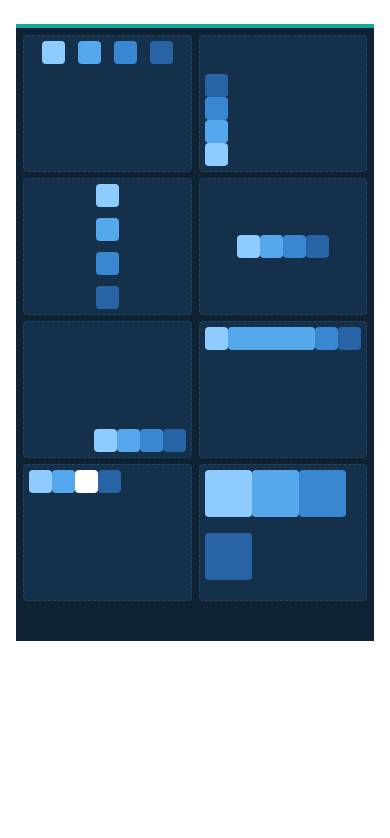
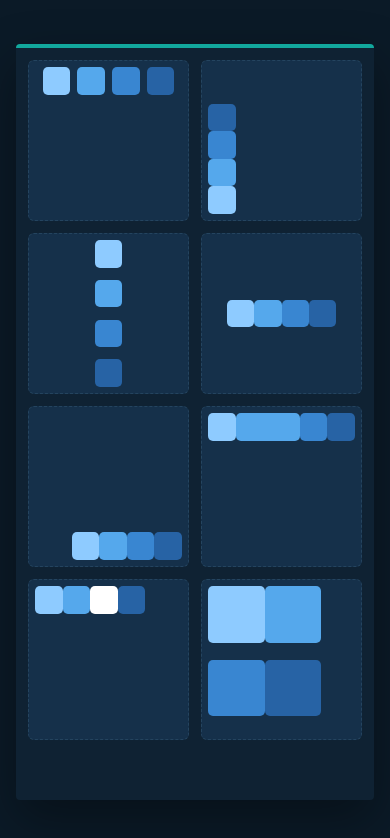
Before and after one commit to LauroAnd34/exercicio-flexbox, a plain HTML site: page index.html in a window 390 px wide. Drawn offline with Linux system fonts and the light colour scheme.

Commit message:
Visual mais caprichado: tamanhos proporcionais, painel centralizado e responsivo

```diff
--- a/style.css
+++ b/style.css
@@ -1,84 +1,119 @@
-/* ===== Base ===== */
+/* ==========================================================
+   Exercício Flexbox
+   Todos os tamanhos saem de --quadro, então a página
+   continua proporcional em qualquer tela.
+   ========================================================== */
+
+:root {
+  --quadro: clamp(140px, 20vw, 210px);       /* lado de cada quadro */
+  --espaco: calc(var(--quadro) * 0.05);       /* espaço entre quadros */
+  --borda-interna: calc(var(--quadro) * 0.04);
+  --peca: calc(var(--quadro) * 0.17);         /* lado de cada peça */
+  --raio: calc(var(--peca) * 0.18);
+
+  --fundo-pagina: #0b1a27;
+  --fundo-painel: #0f2233;
+  --fundo-quadro: #15304a;
+  --linha-quadro: #24445f;
+  --destaque: #12a89d;
+
+  --cor-1: #8ecbff;
+  --cor-2: #55a8ec;
+  --cor-3: #3986d1;
+  --cor-4: #2763a5;
+}
+
 * {
   box-sizing: border-box;
 }
 
 body {
   margin: 0;
-  padding: 24px 16px;
-  background: #ffffff;
+  min-height: 100vh;
+  display: flex;
+  justify-content: center;
+  align-items: center;
+  padding: 32px 16px;
+  background: var(--fundo-pagina);
   font-family: Arial, sans-serif;
 }
 
-/* Painel escuro com a linha verde em cima: os 8 quadros em 2 linhas de 4 */
+/* ---------- Painel com os 8 quadros ---------- */
 .quadros {
-  max-width: 585px;
-  margin: 0 auto;
-  padding: 7px 7px 40px;
-  border-top: 4px solid #12a89d;
-  background: #0f2233;
+  width: calc(var(--quadro) * 4 + var(--espaco) * 5);
   display: flex;
   flex-wrap: wrap;
-  gap: 6px 7px;
+  gap: var(--espaco);
+  padding: var(--espaco) var(--espaco) calc(var(--espaco) * 5);
+  border-top: 4px solid var(--destaque);
+  border-radius: 4px;
+  background: var(--fundo-painel);
+  box-shadow: 0 20px 50px rgba(0, 0, 0, 0.35);
 }
 
 .quadro {
-  /* 4 por linha: (100% - 3 espaços de 7px) / 4 */
-  flex: 0 0 calc((100% - 21px) / 4);
-  height: 137px;
-  padding: 5px;
+  width: var(--quadro);
+  height: var(--quadro);
+  padding: var(--borda-interna);
   display: flex;
-  border: 1px dashed #24445f;
-  border-radius: 4px;
-  background: #15304a;
+  border: 1px dashed var(--linha-quadro);
+  border-radius: 6px;
+  background: var(--fundo-quadro);
+  transition: border-color 0.2s;
+}
+
+.quadro:hover {
+  border-color: var(--destaque);
 }
 
 .peca {
-  flex: 0 0 23px;
-  width: 23px;
-  height: 23px;
-  border-radius: 4px;
+  flex: 0 0 var(--peca);
+  width: var(--peca);
+  height: var(--peca);
+  border-radius: var(--raio);
 }
 
-.peca-1 { background: #8ecbff; }
-.peca-2 { background: #55a8ec; }
-.peca-3 { background: #3986d1; }
-.peca-4 { background: #2763a5; }
+.peca-1 { background: var(--cor-1); }
+.peca-2 { background: var(--cor-2); }
+.peca-3 { background: var(--cor-3); }
+.peca-4 { background: var(--cor-4); }
 
-/* ===== Os 8 desafios ===== */
+/* ==========================================================
+   Os 8 desafios
+   ========================================================== */
 
-/* 1: em linha, no topo, com o espaço dividido igualmente entre as peças */
+/* 1. Linha no topo, espaço dividido igualmente entre as peças */
 .quadro-1 {
   justify-content: space-evenly;
   align-items: flex-start;
 }
 
-/* 2: em coluna invertida (cor mais escura em cima), encostado embaixo à esquerda */
+/* 2. Coluna invertida (mais escura em cima), encostada embaixo */
 .quadro-2 {
   flex-direction: column-reverse;
   align-items: flex-start;
 }
 
-/* 3: em coluna, centralizado na horizontal e espalhado de cima a baixo */
+/* 3. Coluna centralizada, peças espalhadas de cima a baixo */
 .quadro-3 {
   flex-direction: column;
   justify-content: space-between;
   align-items: center;
 }
 
-/* 4: em linha, bem no centro do quadro */
+/* 4. Linha bem no centro do quadro */
 .quadro-4 {
   justify-content: center;
   align-items: center;
 }
 
-/* 5: em linha, no canto de baixo à direita */
+/* 5. Linha no canto de baixo, à direita */
 .quadro-5 {
   justify-content: flex-end;
   align-items: flex-end;
 }
 
-/* 6: a segunda peça cresce e ocupa o espaço que sobra */
+/* 6. A segunda peça cresce e ocupa o espaço que sobra */
 .quadro-6 {
   align-items: flex-start;
 }
@@ -87,7 +122,7 @@ body {
   flex-grow: 1;
 }
 
-/* 7: em linha no topo, com a terceira peça branca */
+/* 7. Linha no topo, terceira peça branca */
 .quadro-7 {
   align-items: flex-start;
 }
@@ -96,21 +131,27 @@ body {
   background: #ffffff;
 }
 
-/* 8: peças grandes quebrando linha, formando uma grade 2x2 */
+/* 8. Peças grandes quebrando linha: grade 2x2 */
 .quadro-8 {
   flex-wrap: wrap;
   align-items: flex-start;
 }
 
 .quadro-8 .peca {
-  flex-basis: 47px;
-  width: 47px;
-  height: 47px;
+  --peca-grande: calc(var(--peca) * 2.05);
+  flex-basis: var(--peca-grande);
+  width: var(--peca-grande);
+  height: var(--peca-grande);
 }
 
-/* ===== Telas pequenas: 2 quadros por linha ===== */
-@media (max-width: 560px) {
-  .quadro {
-    flex-basis: calc((100% - 7px) / 2);
+/* ---------- Celular: 2 quadros por linha ---------- */
+@media (max-width: 640px) {
+  :root {
+    --quadro: calc((100vw - 32px - 3 * 12px) / 2);
+    --espaco: 12px;
+  }
+
+  .quadros {
+    width: calc(var(--quadro) * 2 + var(--espaco) * 3);
   }
 }
```
